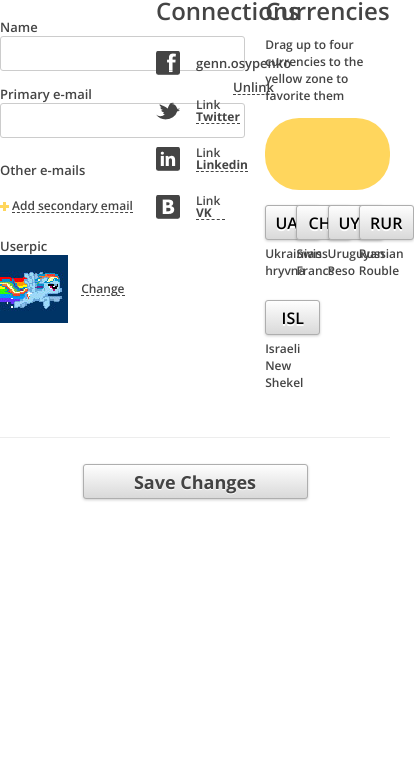
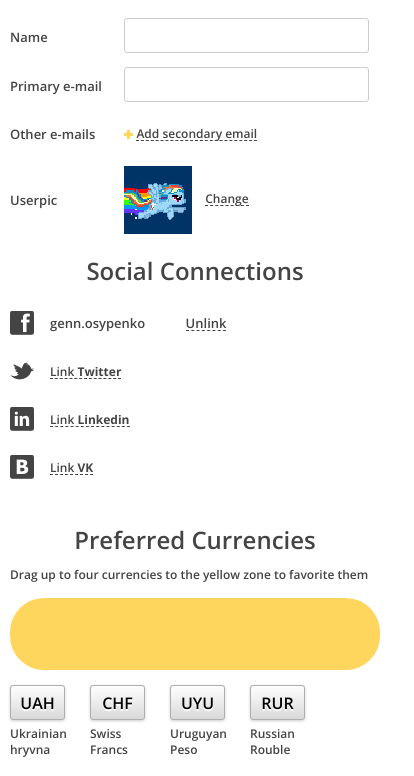
Before and after one commit to coderiver/torchoo, a plain HTML site: page torchoo.html in a window 390 px wide. Shown: the part 161-937 px from the top of the page, 414 px wide, since content can reach past the window. Before the commit the page ends 844 px from the top, so only its background shows below. Drawn offline with nearby package versions, Linux system fonts and the light colour scheme.

Commit message:
torchoo.html responsive

```diff
--- a/sass/_main.scss
+++ b/sass/_main.scss
@@ -13,6 +13,17 @@
 	float: left;
 	padding-right: 4%;
 	@include box-sizing(border-box);
+	@include respond-to(850){
+		width: 60%;
+		padding: 0 10px;
+	}
+	@include respond-to(600){
+		width: 100%;
+		float: none;
+		.h1{
+			text-align: center;
+		}
+	}
 }
 .input{
 	margin-top: 14px;
@@ -81,6 +92,19 @@
 .social{
 	width: 28%;
 	float: left;
+	@include box-sizing(border-box);
+	@include respond-to(850){
+		width: 40%;
+		padding: 0 10px;
+	}
+	@include respond-to(600){
+		width: 100%;
+		float: none;
+		padding-top: 20px;
+		.h1{
+			text-align: center;
+		}
+	}
 }
 .social__accounts{
 	li{
@@ -147,6 +171,21 @@
 .currencies{
 	width: 32%;
 	float: left;
+	@include box-sizing(border-box);
+	@include respond-to(850){
+		float: none;
+		clear: both;
+		width: 50%;
+		margin: 0 auto;
+		padding: 20px 10px 0;
+		.h1{
+			text-align: center;
+		}
+	}
+	@include respond-to(600){
+		width: 100%;
+		margin: 0;
+	}
 }
 .currencies__help{
 	margin: -14px 0 14px;
@@ -164,7 +203,7 @@
 }
 .currencies__item{
 	float: left;
-	width: 25%;
+	width: 80px;
 	@include box-sizing(border-box);
 	margin-bottom: 20px;
 	padding-right: 10px;
@@ -205,6 +244,7 @@
 }
 .save{
 	text-align: center;
+	padding-bottom: 10px;
 }
 
 // =================== styles for transactions page ============================
--- a/torchoo.html
+++ b/torchoo.html
@@ -23,6 +23,7 @@
                     torchoo.com
                 </a>
             </h1>
+            <a class="logout" href="#">Log Out</a>
             <nav class="menu">
                 <ul>
                     <li class="transactions-link"><a href="#">Transactions</a></li>
@@ -30,7 +31,6 @@
                     <li class="username-link is-active"><a href="#">Genn づ•‿•)づ</a></li>
                 </ul>
             </nav>
-            <a class="logout" href="#">Log Out</a>
         </div>
     </header>
 <!-- ============================== BEGIN content ========================= -->
```
Also changed, not shown: css/screen.css, fire_app_log.txt. Lines whose indentation alone changed are shown as unchanged.
